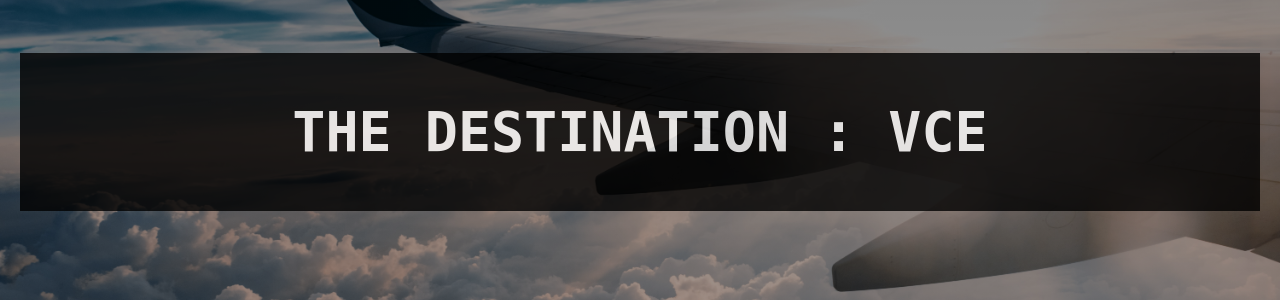
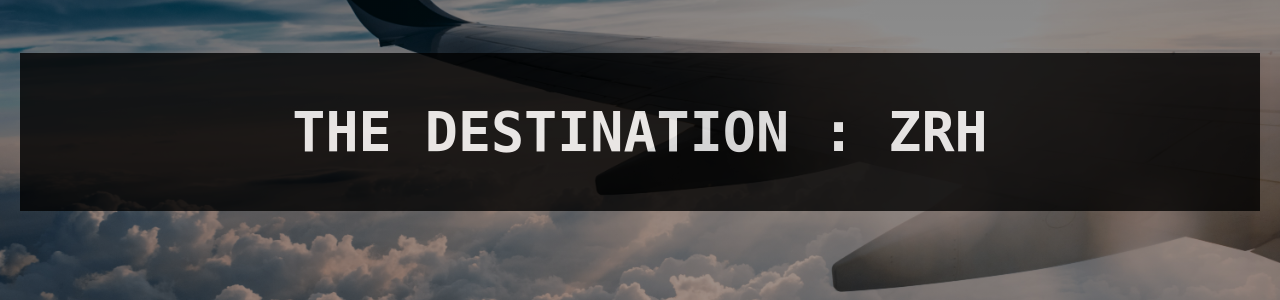
Before and after one commit to ertugrultaparci/destination-recommender, a Flask app: template templates/outputs/Destination.html in a window 1280 px wide. Shown: the part 177-477 px from the top of the page. Run offline with Flask 2, Linux system fonts and the light colour scheme; the template is opened without the code that fills it, so the values that code supplies are empty; parts of the project's set-up code (start-up, migrations or seed data) failed here and were passed over; some libraries are stand-ins or nearby versions.

Commit message:
final Commit

```diff
--- a/app.py
+++ b/app.py
@@ -1,12 +1,9 @@
-from flask import Flask, render_template, flash, redirect, url_for, session, request, logging
+from flask import Flask, render_template, flash, redirect, url_for, session, request
 from wtforms import Form, BooleanField, StringField, validators
-import os
-import sys
 import destination_recommender
 from destination_recommender import feature_encoder
 import pandas as pd
 from read_data import read_data
-from sklearn import preprocessing
 
 app = Flask(__name__)
 app.debug=True
--- a/destination_recommender.py
+++ b/destination_recommender.py
@@ -1,11 +1,8 @@
 import numpy as np
 import pandas as pd
 
-import tensorflow as tf
 
 from sklearn.model_selection import train_test_split
-from sklearn.preprocessing import LabelEncoder
-from sklearn.preprocessing import MinMaxScaler
 from sklearn import preprocessing
 
 from keras.utils import np_utils
--- a/templates/code.html
+++ b/templates/code.html
@@ -1,7 +1,7 @@
 {% extends 'layout.html'%} {%block body%}
 <div class='inputbox'>
-    <h2>Try your Example</h2>
-    <p>Find out if the Model can classify the input:</p>
+    <h2>Find the Next Destination</h2>
+    <p>Find out if the Model can find the destination:</p>
     <br>
     <br>
     <br> {% from "includes/_form.html" import render_field %}
--- a/templates/layout.html
+++ b/templates/layout.html
@@ -5,6 +5,7 @@
     <meta charset="utf-8">
     <title>dest-recommender</title>
     <link rel="stylesheet" href="{{ url_for('static', filename='css/style.css') }}">
+    <link rel="icon" href="http://example.com/favicon.png">
     <script src="//ajax.googleapis.com/ajax/libs/jquery/1.9.1/jquery.min.js"></script>
     <script type=text/javascript></script>
 </head>
--- a/templates/outputs/Destination.html
+++ b/templates/outputs/Destination.html
@@ -12,6 +12,6 @@
 <br>
 <br>
 <div class='backbox'>
-    <hh1>THE DESTINATION : VCE <br>
+    <hh1>THE DESTINATION : ZRH <br>
 </div>
 {%endblock%}
```
Also changed, not shown: 2 other files.
